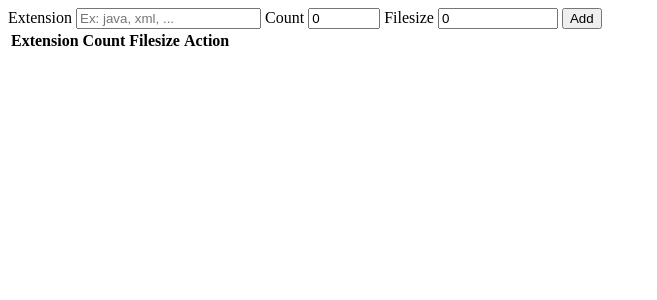
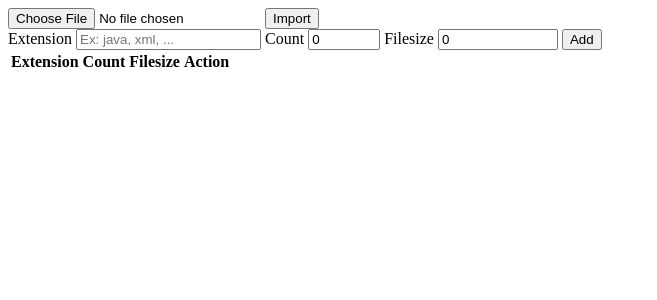
Before and after one commit to adriatls/SPA-Svelte, a SvelteKit app: page / in a window 1280 px wide. Shown: the top 300 px of the page, without its empty margins (0-657 px from the left). Built offline with nearby package versions, Linux system fonts and the light colour scheme.

Commit message:
WIP: creating form F1 and handling json file reading

```diff
--- a/src/routes/+page.svelte
+++ b/src/routes/+page.svelte
@@ -10,6 +10,8 @@
         count: 0,
         filesize: 0.00
     }
+
+    let jsonData: infoFile[] = new Array()
 
     let infoFilesData: infoFile[] = new Array()
 
@@ -27,12 +29,46 @@
         resetInputValues()
     }
 
+    const handleSubmitFile = () => {
+        console.log(jsonData);
+        infoFilesData = [...infoFilesData, ...jsonData]
+        console.log(infoFilesData)
+        jsonData = []
+    }
+
+    function handleFileUpload(event: any) {
+        const reader = new FileReader()
+        const file = event.target.files?.[0] ?? null
+        if (file) {
+            reader.readAsText(file, "UTF-8")
+            reader.onload = handleFileRead
+        }
+    }
+
+    function handleFileRead(event: ProgressEvent<FileReader>) {
+        const content = event.target!.result as string
+        jsonData = JSON.parse(content)
+        console.log(jsonData)
+    }
+
     const handleDelete = (extension: string) => {
         const filteredData = infoFilesData.filter(infoFilesData => infoFilesData.extension !== extension)
         infoFilesData = [...filteredData]
         console.log(infoFilesData)
     }
 </script>
+
+<form on:submit|preventDefault={handleSubmitFile}>
+    <input
+        id="file"
+        name="file"
+        type="file"
+        accept=".json"
+        on:change={handleFileUpload}
+        required
+    />
+    <button type="submit">Import</button>
+</form>
 
 <form on:submit|preventDefault={handleSubmit}>
     <label for="extension">Extension</label>
```
